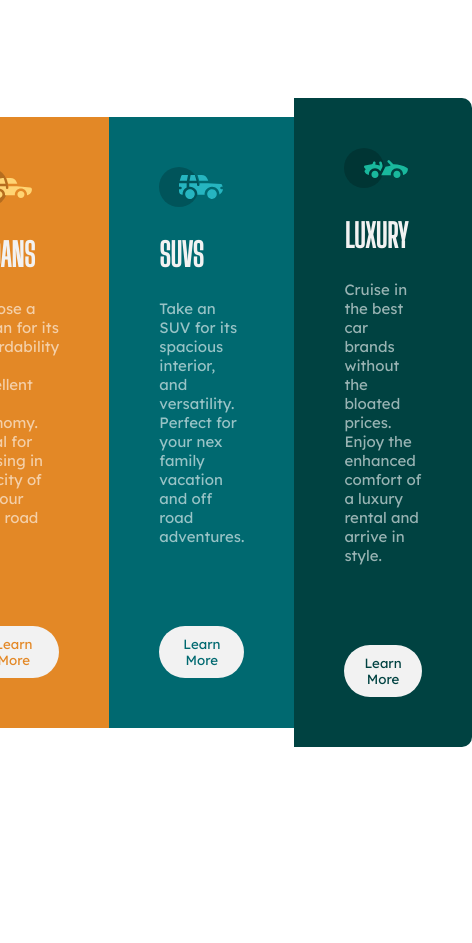
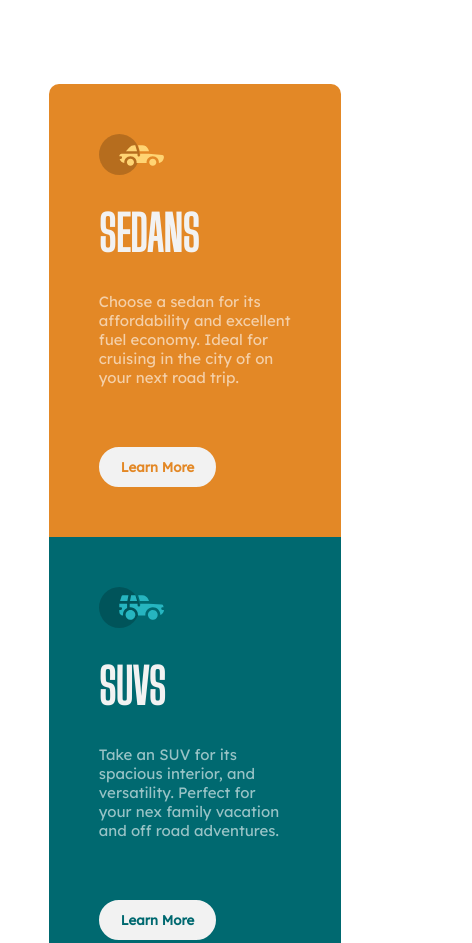
Before and after one commit to arieffadhlan/3-column-preview-card-component, a plain HTML site: page index.html in a window 390 px wide. Shown: the top 943 px of the page, 472 px wide, since content can reach past the window. Before the commit the page ends 844 px from the top, so only its background shows below. Drawn offline with Linux system fonts and the light colour scheme.

Commit message:
add media query

```diff
--- a/index.html
+++ b/index.html
@@ -16,57 +16,49 @@
 		<title>Frontend Mentor | 3-column preview card component</title>
 	</head>
 	<body>
-		<main>
 		<div class="container">
 			<section id="sedans">
 				<div class="sedans-content">
-						<div class="sedans-icon">
-							<img
-								src="images/icon-sedans.svg"
-								alt="sedans icon"
-							/>
+					<img src="images/icon-sedans.svg" alt="sedans icon" />
+					<h1>SEDANS</h1>
+					<p>
+						Choose a sedan for its affordability and excellent fuel
+						economy. Ideal for cruising in the city of on your next
+						road trip.
+					</p>
 				</div>
-						<h1 class="sedans-title">SEDANS</h1>
-						<p class="sedans-desc">
-							Choose a sedan for its affordability and excellent
-							fuel economy. Ideal for cruising in the city of on
-							your next road trip.
-						</p>
-						<button class="sedans-button">Learn More</button>
+				<div class="sedans-button">
+					<button>Learn More</button>
 				</div>
 			</section>
 			<section id="suvs">
 				<div class="suvs-content">
-						<div class="suvs-icon">
 					<img src="images/icon-suvs.svg" alt="suvs icon" />
+					<h1>SUVS</h1>
+					<p>
+						Take an SUV for its spacious interior, and versatility.
+						Perfect for your nex family vacation and off road
+						adventures.
+					</p>
 				</div>
-						<h1 class="suvs-title">SUVS</h1>
-						<p class="suvs-desc">
-							Take an SUV for its spacious interior, and
-							versatility. Perfect for your nex family vacation
-							and off road adventures.
-						</p>
-						<button class="suvs-button">Learn More</button>
+				<div class="suvs-button">
+					<button>Learn More</button>
 				</div>
 			</section>
 			<section id="luxury">
 				<div class="luxury-content">
-						<div class="luxury-icon">
-							<img
-								src="images/icon-luxury.svg"
-								alt="luxury icon"
-							/>
+					<img src="images/icon-luxury.svg" alt="luxury icon" />
+					<h1>LUXURY</h1>
+					<p>
+						Cruise in the best car brands without the bloated
+						prices. Enjoy the enhanced comfort of a luxury rental
+						and arrive in style.
+					</p>
 				</div>
-						<h1 class="luxury-title">LUXURY</h1>
-						<p class="luxury-desc">
-							Cruise in the best car brands without the bloated
-							prices. Enjoy the enhanced comfort of a luxury
-							rental and arrive in style.
-						</p>
-						<button class="luxury-button">Learn More</button>
+				<div class="luxury-button">
+					<button>Learn More</button>
 				</div>
 			</section>
 		</div>
-		</main>
 	</body>
 </html>
--- a/style.css
+++ b/style.css
@@ -7,21 +7,24 @@
 }
 
 body {
-	max-width: 1440px;
 	width: 100%;
+	margin: 10vh auto;
 	font-family: "Lexend Deca", sans-serif;
 }
 
 .container {
+	width: 75vw;
+	margin: auto;
 	display: flex;
-	justify-content: center;
-	align-items: center;
-	height: 100vh;
 }
 
-section {
-	max-width: 315px;
-	width: 100%;
+#sedans,
+#suvs,
+#luxury {
+	display: flex;
+	flex-direction: column;
+	justify-content: space-between;
+	width: 33.3%;
 	padding: 50px;
 }
 
@@ -41,48 +44,99 @@ section {
 	border-top-right-radius: 10px;
 }
 
-.sedans-icon,
-.suvs-icon,
-.luxury-icon,
-.sedans-title,
-.suvs-title,
-.luxury-title {
-	margin-bottom: 25px;
+.sedans-content,
+.suvs-content,
+.luxury-content {
+	display: flex;
+	flex-direction: column;
 }
 
-.sedans-title,
-.suvs-title,
-.luxury-title {
-	font-family: "Big Shoulders Display", cursive;
-	font-size: 32px;
-	color: hsl(0, 0%, 95%);
+section div img {
+	width: 65px;
+	margin-bottom: 30px;
 }
 
-.sedans-desc,
-.suvs-desc,
-.luxury-desc {
+section div h1 {
+	font-family: "Big Shoulders Display", cursive;
+	font-size: 48px;
+	color: hsl(0, 0%, 95%);
+	margin-bottom: 30px;
+}
+
+section div p {
 	color: hsla(0, 0%, 100%, 0.75);
 	opacity: 0.8;
 	font-size: 15px;
-	margin-bottom: 80px;
+}
+
+.sedans-button,
+.suvs-button,
+.luxury-button {
+	display: flex;
+	margin-top: 60px;
 }
 
 button {
 	font-family: "Lexend Deca", sans-serif;
-	border: 0;
+	border: 2px solid hsl(0, 0%, 95%);
 	border-radius: 30px;
 	background-color: hsl(0, 0%, 95%);
 	padding: 10px 20px;
+	font-weight: 600;
 }
 
-.sedans-button {
+.sedans-button button {
 	color: hsl(31, 77%, 52%);
 }
 
-.suvs-button {
+.sedans-button button:hover {
+	cursor: pointer;
+	background-color: hsl(31, 77%, 52%);
+	color: hsl(0, 0%, 95%);
+}
+
+.suvs-button button {
 	color: hsl(184, 100%, 22%);
 }
 
-.luxury-button {
+.suvs-button button:hover {
+	cursor: pointer;
+	background-color: hsl(184, 100%, 22%);
+	color: hsl(0, 0%, 95%);
+}
+
+.luxury-button button {
 	color: hsl(179, 100%, 13%);
 }
+
+.luxury-button button:hover {
+	cursor: pointer;
+	background-color: hsl(179, 100%, 13%);
+	color: hsl(0, 0%, 95%);
+}
+
+@media screen and (max-width: 768px) {
+	::-webkit-scrollbar {
+		display: none;
+	}
+
+	.container {
+		flex-direction: column;
+	}
+
+	#sedans,
+	#suvs,
+	#luxury {
+		width: 100%;
+	}
+
+	#sedans {
+		border-top-right-radius: 10px;
+		border-bottom-left-radius: 0;
+	}
+
+	#luxury {
+		border-top-right-radius: 0;
+		border-bottom-left-radius: 10px;
+	}
+}
```
Lines whose indentation alone changed are shown as unchanged.
